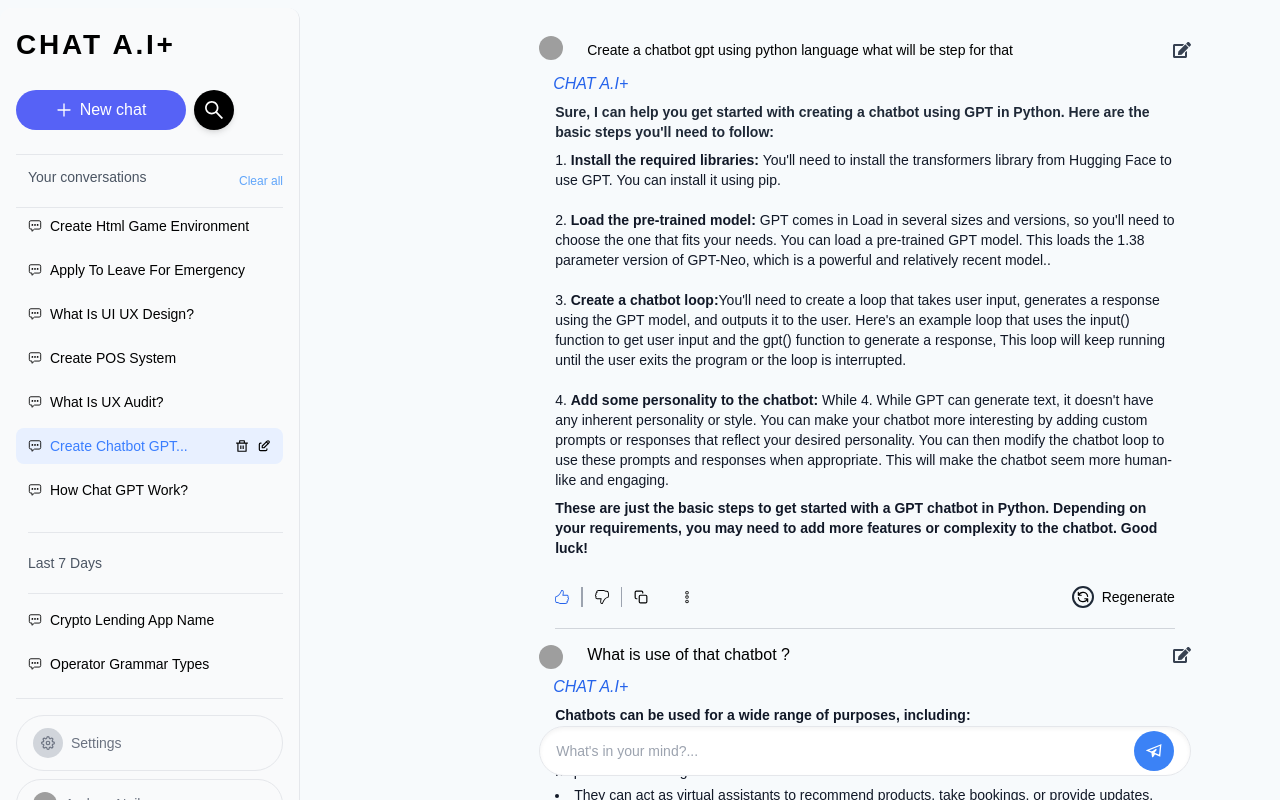
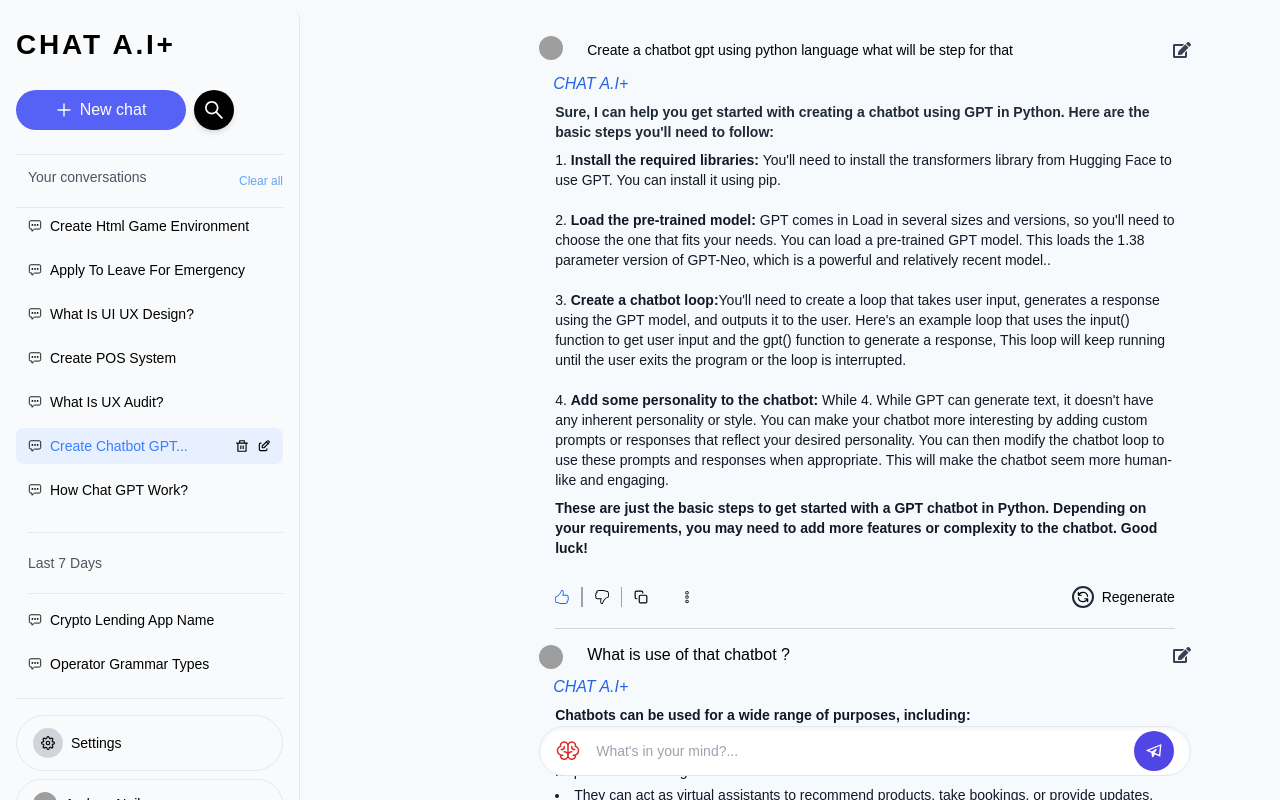
Before and after one commit to MdSHiFaTRaHMaN/iwatch, a React (Vite) app: page /chat in a window 1280 px wide. Built offline with nearby package versions, Linux system fonts and the light colour scheme; grey boxes are pictures that could not be loaded; a web font is replaced by a local one.

Commit message:
halka change

```diff
--- a/src/pages/chatpage/ChatContainer.jsx
+++ b/src/pages/chatpage/ChatContainer.jsx
@@ -3,6 +3,7 @@
 import MessageBubble from "./MessageBubble";
 import {
   FaEdit,
+  FaHome,
   FaMapMarkerAlt,
   FaRegCommentDots,
   FaRobot,
@@ -13,8 +14,10 @@
 import { SlDislike } from "react-icons/sl";
 import { SlLike } from "react-icons/sl";
 import { FiCopy } from "react-icons/fi";
-import { PiDotsThreeOutlineVertical } from "react-icons/pi";
+import { PiBrain, PiDotsThreeOutlineVertical } from "react-icons/pi";
 import { HiOutlineRefresh } from "react-icons/hi";
+import { IoMdAddCircleOutline } from "react-icons/io";
+import { GiBrain } from "react-icons/gi";
 
 const ChatContainer = () => {
   const [editMessage, setEditMessage] = useState(false);
@@ -230,13 +233,14 @@
           </div>
 
           {/* Input Bar */}
-          <div className="flex items-center w-full border rounded-full p-1 px-4 shadow-inner bg-white absolute sticky bottom-6">
+          <div className="flex items-center w-full border rounded-full p-1 px-4 shadow-inner bg-white sticky bottom-6">
+            <PiBrain className="text-2xl text-red-600 absolute" />
             <input
               type="text"
               placeholder="What's in your mind?..."
-              className="flex-grow outline-none text-sm text-gray-700"
+              className="flex-grow outline-none text-sm text-gray-700 ml-10"
             />
-            <button className="ml-2 bg-blue-500 text-white px-3 py-3 mx-auto rounded-full hover:bg-blue-600 transition">
+            <button className="ml-2 bg-indigo-600 text-white px-3 py-3 mx-auto rounded-full hover:bg-blue-600 transition">
               <GrSend />
             </button>
           </div>
--- a/src/pages/chatpage/Sidebar.jsx
+++ b/src/pages/chatpage/Sidebar.jsx
@@ -76,10 +76,10 @@
       </div>
 
       <div className="mt-4 text-sm text-gray-500 border-t pt-4 space-y-2">
-        <div className="flex items-center gap-2 border rounded-full py-3 px-4">
+        <div className="flex items-center gap-2 border rounded-full py-3 px-4 text-black font-medium">
           <span className="bg-gray-300 p-2 rounded-full"><FiSettings /></span> Settings
         </div>
-        <div className="flex items-center gap-2  border rounded-full py-3 px-4">
+        <div className="flex items-center gap-2 text-black font-medium  border rounded-full py-3 px-4">
           <img
             src="https://i.pravatar.cc/40"
             className="w-6 h-6 rounded-full"
```
